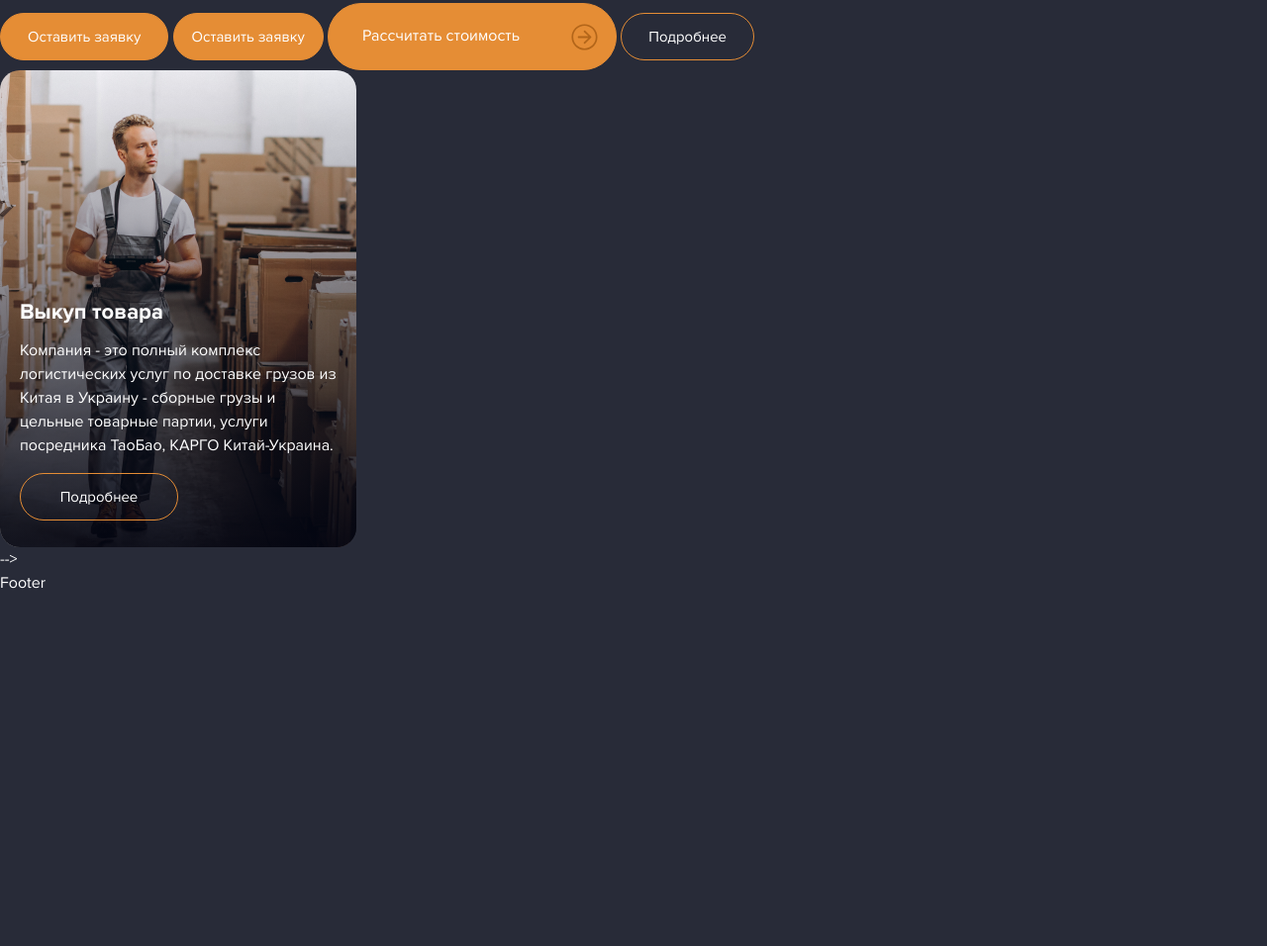
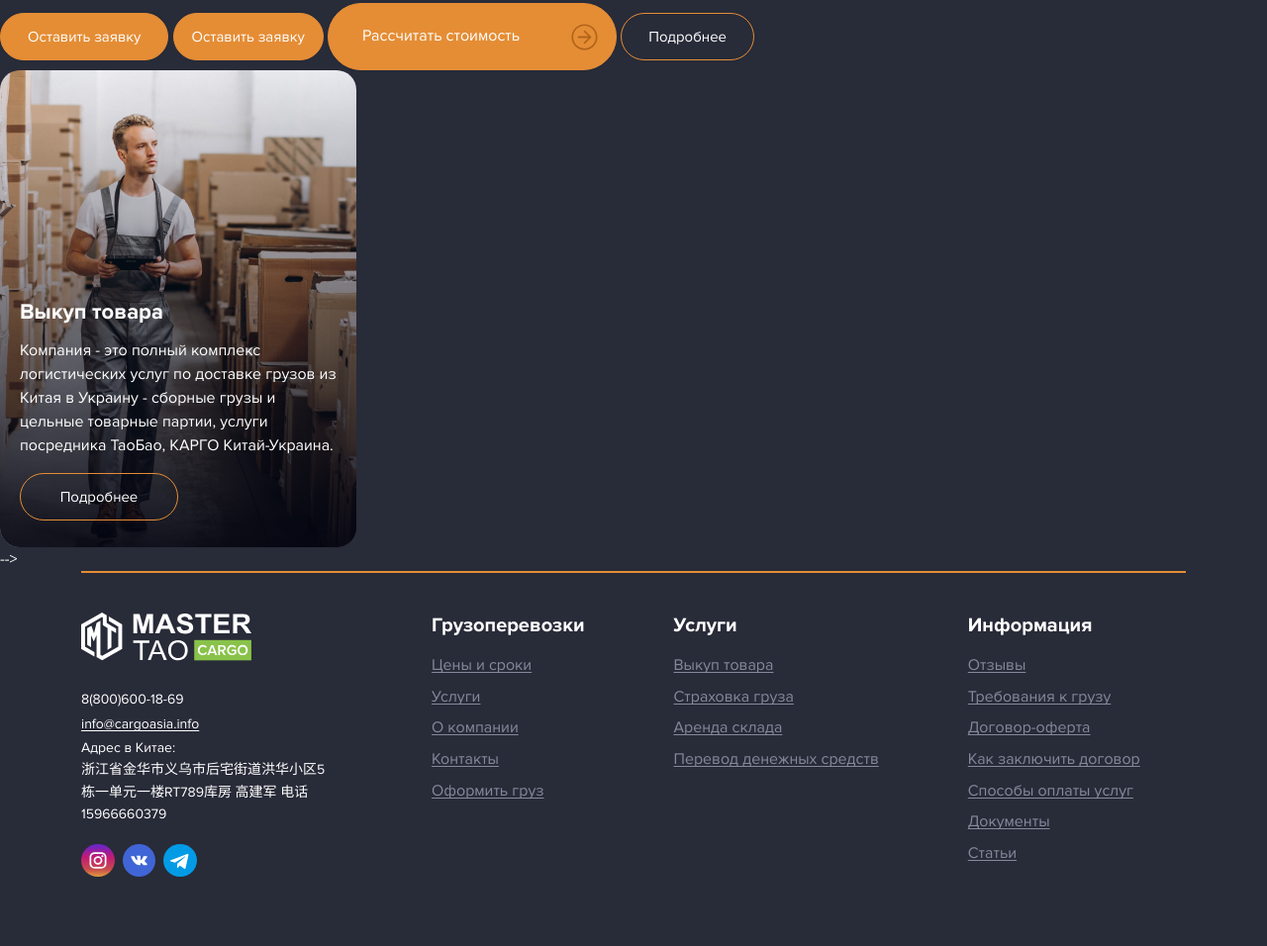
Before and after one commit to sKirillDev/dev-MasterTao, a website: page dev/index.html in a window 1280 px wide. Shown: the part 7575-8531 px from the top of the page at 99% size. Before the commit the page ends 8176 px from the top, so only its background shows below. Drawn offline with nearby package versions, Linux system fonts and the light colour scheme; files that its build step writes are made by us from their sources.

Commit message:
feat: created footer

```diff
--- a/dev/sass/footer.scss
+++ b/dev/sass/footer.scss
@@ -0,0 +1,80 @@
+@use 'variables'as variables;
+
+.footer {
+    hr {
+        height: 2px;
+        margin: 0 0 40px 0;
+        height: 2px;
+        background-color: #E58D35;
+        opacity: initial;
+    }
+
+    address {
+        margin-bottom: 70px;
+    }
+
+    .footer__row {
+        display: flex;
+        gap: 90px;
+    }
+
+    .footer__column {
+        max-width: 264px;
+        font-size: 16px;
+
+        ul {
+            list-style: none;
+            padding-left: 0;
+
+            li {
+                margin-bottom: 6px;
+                line-height: 1.6;
+            }
+        }
+
+        h4 {
+            margin-bottom: 14px;
+        }
+
+        &_contacts {
+            ul {
+                li {
+                    margin-bottom: 2px;
+                    font-size: 14px;
+
+                    .email {
+                        text-decoration: underline;
+                    }
+
+                    &:last-child {
+                        margin-bottom: 19px;
+                    }
+                }
+            }
+
+            a {
+                color: #ffffff;
+                text-decoration: none;
+            }
+        }
+    }
+
+    a {
+        color: #85899C;
+        text-decoration-skip-ink: none;
+        text-underline-offset: 2px;
+
+        &:hover {
+            color: variables.$primary-color;
+        }
+    }
+
+    .logo {
+        margin-bottom: 28px;
+    }
+}
+
+.social {
+    display: flex;
+    gap: 8px;
+}
--- a/dev/sass/media/_media_max_width1199.scss
+++ b/dev/sass/media/_media_max_width1199.scss
@@ -12,4 +12,10 @@
             inset: 0 12px;
         }
     }
+
+    .footer {
+        .footer__row {
+            gap: 50px;
+        }
+    }
 }
--- a/dev/sass/media/_media_max_width991.scss
+++ b/dev/sass/media/_media_max_width991.scss
@@ -203,4 +203,22 @@
     .order-mobile-negative {
         order: -1;
     }
+
+    .footer {
+        .footer__row {
+            justify-content: center;
+
+            .footer__column:not(.footer__column_contacts) {
+                display: none;
+            }
+
+            .footer__column_contacts {
+                text-align: center;
+
+                .social {
+                    justify-content: center;
+                }
+            }
+        }
+    }
 }
--- a/dev/templates/footer.html
+++ b/dev/templates/footer.html
@@ -1,9 +1,70 @@
-<footer>
-	Footer
+<footer class="footer">
+	<div class="container">
+		<hr>
+		<div class="footer__row">
+			<div class="footer__column footer__column_contacts">
+				<img src="./assets/img/logo.svg" class="logo" alt="">
+				<address>
+					<ul>
+						<li><a href="tel:+88006001869">8(800)600-18-69</a></li>
+						<li><a href="mailto:info@cargoasia.info" class="email">info@cargoasia.info</a></li>
+						<li>Адрес в Китае:
+						<br>浙江省金华市义乌市后宅街道洪华小区5
+						<br>栋一单元一楼RT789库房 高建军 电话
+						<a href="tel:+15966660379">15966660379</a>
+						</li>
+					</ul>
+					<div class="social">
+						<a href="#">
+							<img src="./assets/img/icon-instagram.svg" alt="instagram">
+						</a>
+						<a href="#">
+							<img src="./assets/img/icon-vkontakte.svg" alt="vk">
+						</a>
+						<a href="#">
+							<img src="./assets/img/icon-telegram.svg" alt="telegram">
+						</a>
+					</div>
+				</address>
+			</div>
+			<div class="footer__column">
+				<h4>Грузоперевозки</h4>
+				<ul>
+					<li><a href="#delivery">Цены и сроки</a></li>
+					<li><a href="#services">Услуги</a></li>
+					<li><a href="#about-company">О компании</a></li>
+					<li><a href="#">Контакты</a></li>
+					<li><a href="#calculation">Оформить груз</a></li>
+				</ul>
+			</div>
+			<div class="footer__column">
+				<h4>Услуги</h4>
+				<ul>
+					<li><a href="#">Выкуп товара</a></li>
+					<li><a href="#">Страховка груза</a></li>
+					<li><a href="#">Аренда склада</a></li>
+					<li><a href="#">Перевод денежных средств</a></li>
+				</ul>
+			</div>
+			<div class="footer__column">
+				<h4>Информация</h4>
+				<ul>
+					<li><a href="#">Отзывы</a></li>
+					<li><a href="#">Требования к грузу</a></li>
+					<li><a href="#">Договор-оферта</a></li>
+					<li><a href="#">Как заключить договор</a></li>
+					<li><a href="#">Способы оплаты услуг</a></li>
+					<li><a href="#">Документы</a></li>
+					<li><a href="#">Статьи</a></li>
+				</ul>
+			</div>
+		</div>
+	</div>
 </footer>
 <script src="assets/js/bootstrap.bundle.min.js"></script>
 <script src="assets/js/swiper-bundle.min.js"></script>
 <script src="assets/js/nice-select2.js"></script>
 <script src="assets/js/custom.js"></script>
 </body>
+
 </html>
```
Also changed, not shown: dev/assets/img/icon-instagram.svg (added), dev/assets/img/icon-telegram.svg (added), dev/assets/img/icon-vkontakte.svg (added).
